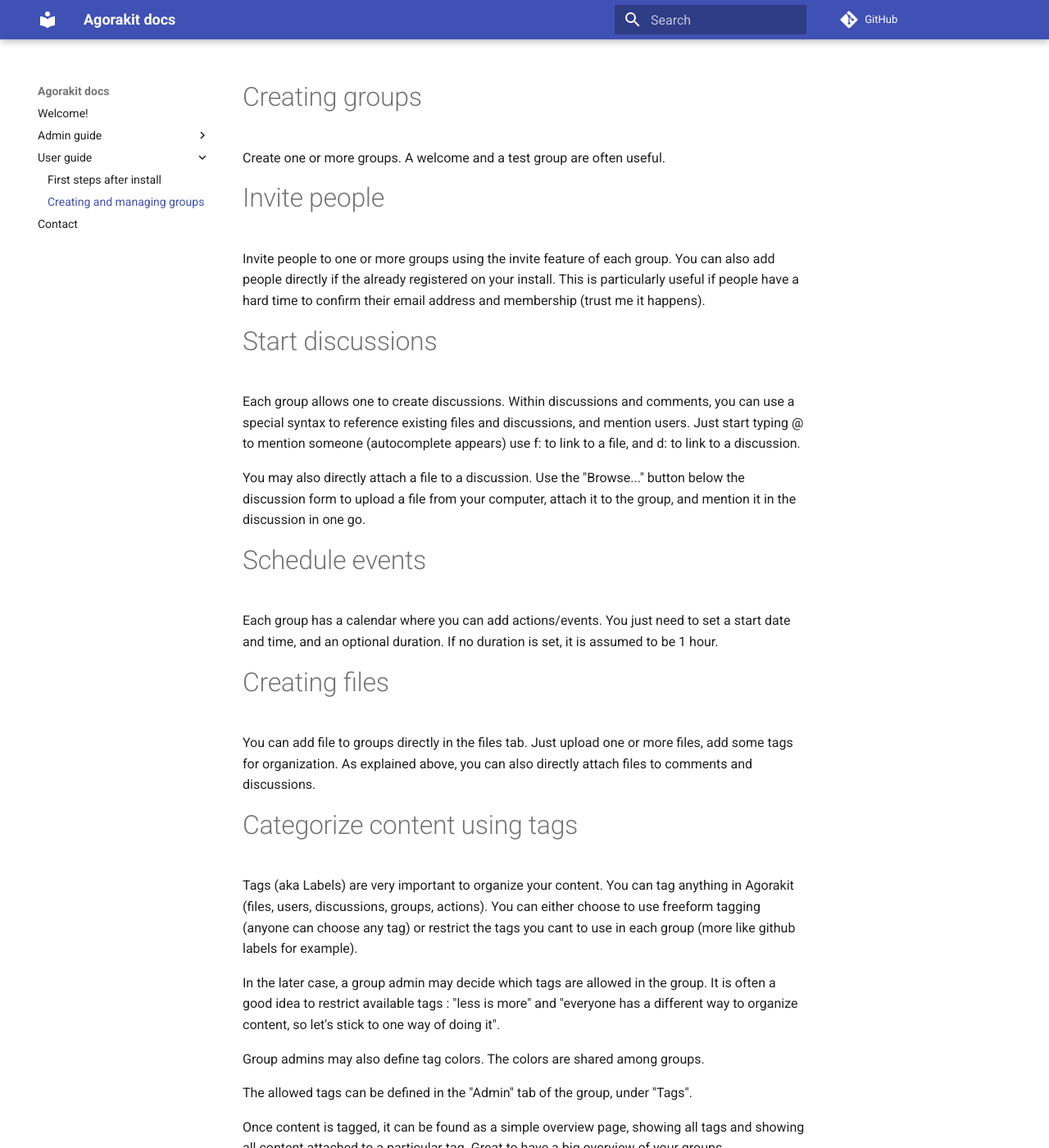
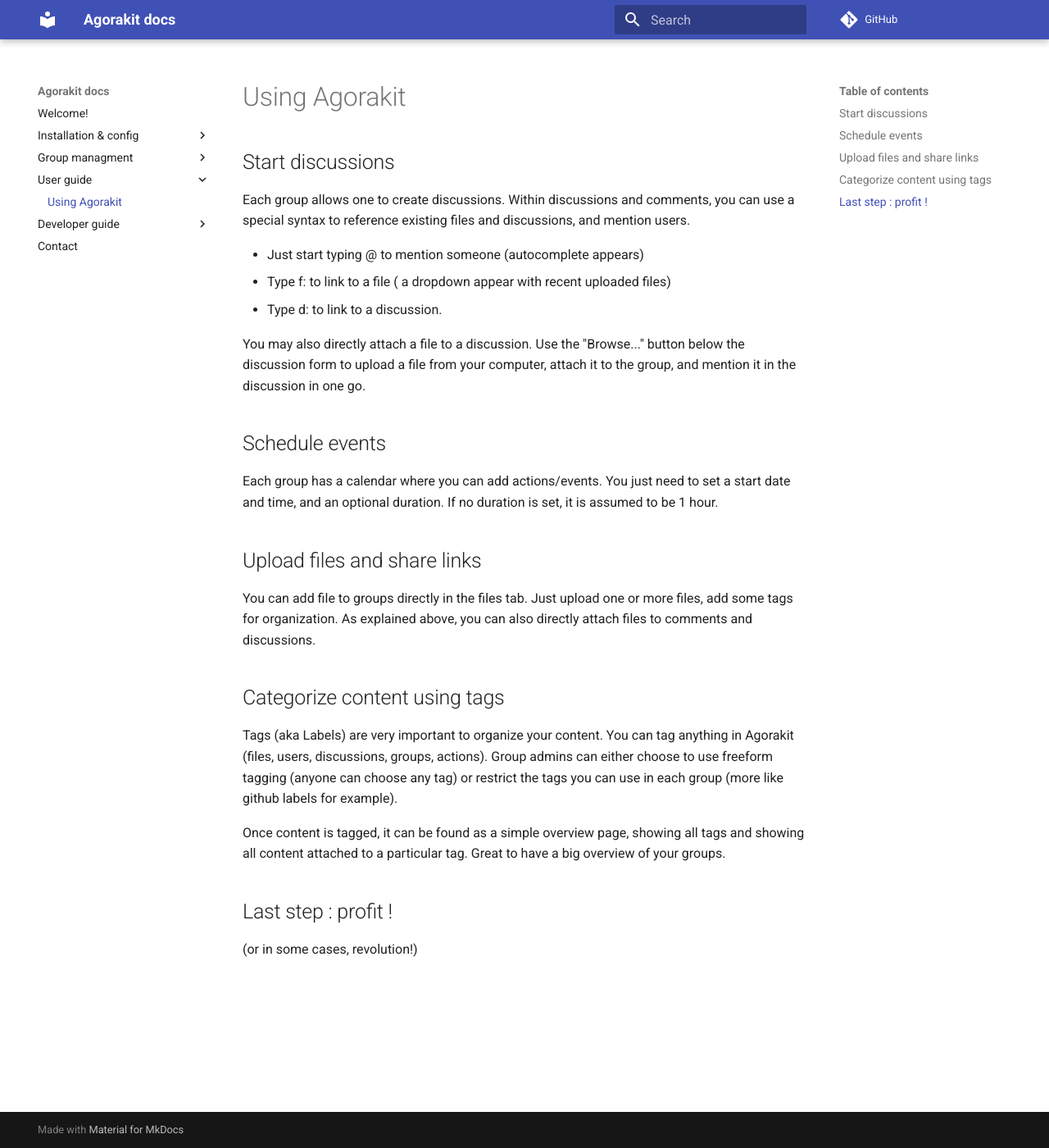
Before and after one commit to agorakit/documentation, an MkDocs documentation site: the page built from docs/usage.md, in a window 1280 px wide and 1400 px high. Shown: the whole window at 82% size. Built offline with MkDocs 1.6.1 and Material for MkDocs 9.7.7, drawn with Linux system fonts in a browser that asks for light colours; comment, search, counter and statistics services are not loaded.

Commit message:
better structure and more content

```diff
--- a/docs/usage.md
+++ b/docs/usage.md
@@ -1,38 +1,29 @@
-# Creating groups
+# Using Agorakit
 
-Create one or more groups. A welcome and a test group are often useful.
+## Start discussions
 
-# Invite people
+Each group allows one to create discussions. Within discussions and comments, you can use a special syntax to reference existing files and discussions, and mention users.
 
-Invite people to one or more groups using the invite feature of each group. You can also add people directly if the already registered on your install. This is particularly useful if people have a hard time to confirm their email address and membership (trust me it happens).
-
-# Start discussions
-
-Each group allows one to create discussions. Within discussions and comments, you can use a special syntax to reference existing files and discussions, and mention users. Just start typing @ to mention someone (autocomplete appears) use f: to link to a file, and d: to link to a discussion.
+- Just start typing @ to mention someone (autocomplete appears)
+- Type f: to link to a file ( a dropdown appear with recent uploaded files)
+- Type d: to link to a discussion.
 
 You may also directly attach a file to a discussion. Use the "Browse..." button below the discussion form to upload a file from your computer, attach it to the group, and mention it in the discussion in one go.
 
-# Schedule events
+## Schedule events
 
 Each group has a calendar where you can add actions/events. You just need to set a start date and time, and an optional duration. If no duration is set, it is assumed to be 1 hour.
 
-# Creating files
-
+## Upload files and share links
 You can add file to groups directly in the files tab. Just upload one or more files, add some tags for organization. As explained above, you can also directly attach files to comments and discussions.
 
-# Categorize content using tags
+## Categorize content using tags
 
-Tags (aka Labels) are very important to organize your content. You can tag anything in Agorakit (files, users, discussions, groups, actions). You can either choose to use freeform tagging (anyone can choose any tag) or restrict the tags you cant to use in each group (more like github labels for example).
-
-In the later case, a group admin may decide which tags are allowed in the group. It is often a good idea to restrict available tags : "less is more" and "everyone has a different way to organize content, so let's stick to one way of doing it".
-
-Group admins may also define tag colors. The colors are shared among groups.
-
-The allowed tags can be defined in the "Admin" tab of the group, under "Tags".
+Tags (aka Labels) are very important to organize your content. You can tag anything in Agorakit (files, users, discussions, groups, actions). Group admins can either choose to use freeform tagging (anyone can choose any tag) or restrict the tags you can use in each group (more like github labels for example).
 
 Once content is tagged, it can be found as a simple overview page, showing all tags and showing all content attached to a particular tag. Great to have a big overview of your groups.
 
 
-# Last step : profit !
+## Last step : profit !
 
 (or in some cases, revolution!)
--- a/mkdocs.yml
+++ b/mkdocs.yml
@@ -1,15 +1,19 @@
 site_name: Agorakit docs
 nav:
     - Welcome!: index.md
-    - 'Admin guide':
+    - 'Installation & config':
         - Install: install.md
         - Update: update.md
         - Configure inbound email: inbound_email.md
         - Configure external authentification: external_authentification.md
-        - For developers: development.md
+        - First steps after install : first_steps.md
+    - 'Group managment':
+        - Creating & managing a group: group.md
     - 'User guide':
-        - First steps after install : first_steps.md
-        - Creating and managing groups : usage.md
+        - Using Agorakit : usage.md
+    - 'Developer guide':
+        - Introduction: development.md
+        - Artisan commands: artisan.md
     - Contact : contact.md
 repo_url: https://github.com/agorakit/documentation/
 markdown_extensions:
```
Also changed, not shown: README.md (+1 -3 lines), docs/group.md (added, +38 -0 lines), docs/inbound_email.md (+3 -0 lines), docs/index.md (+8 -2 lines).
